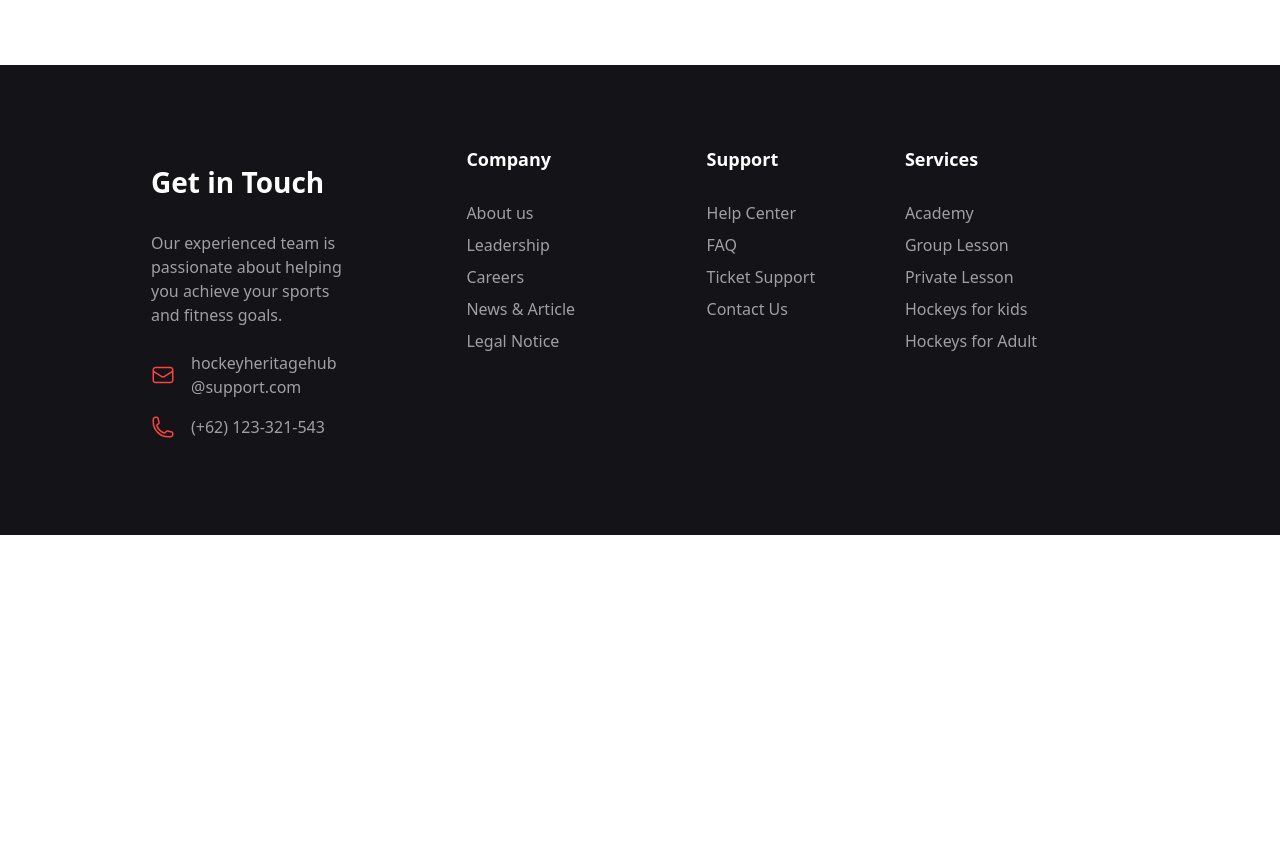
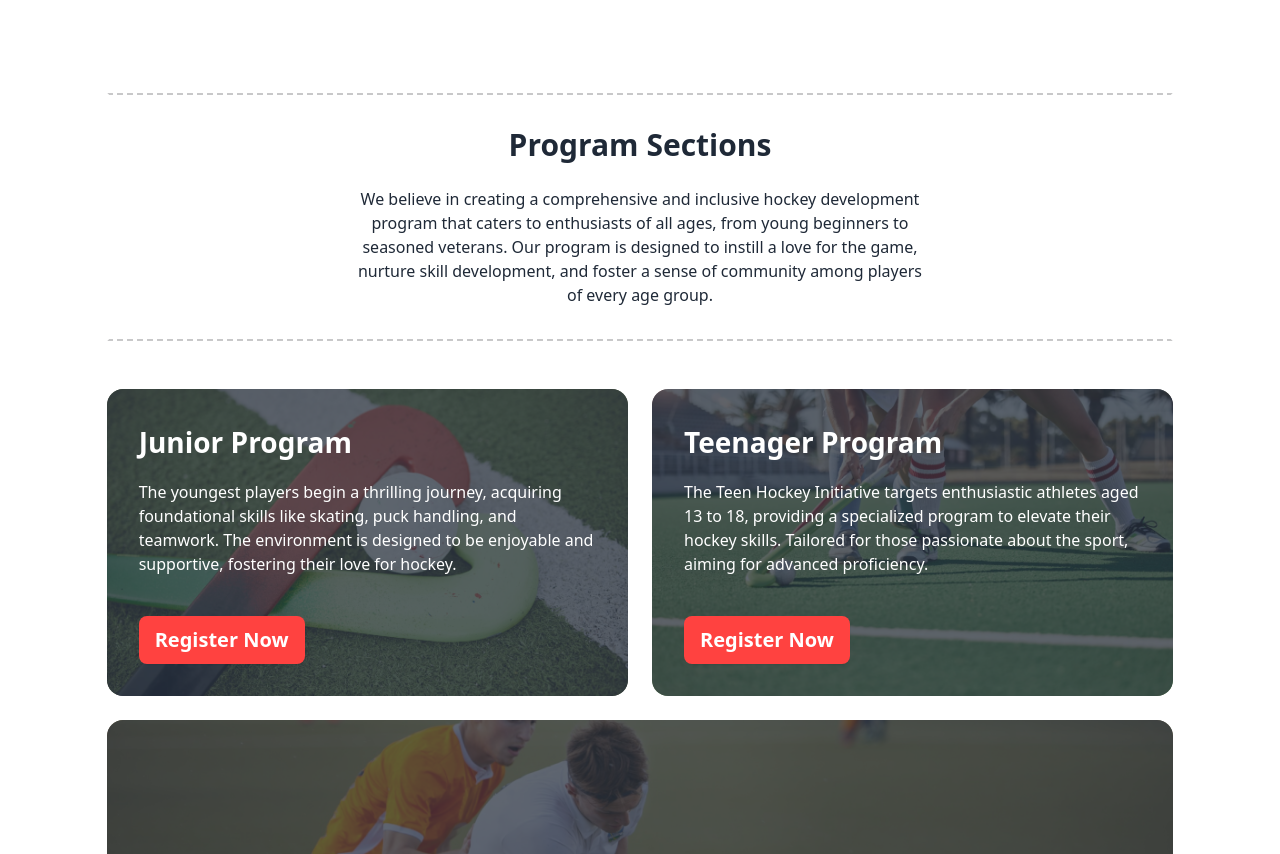
Before and after one commit to DasPriYam714/Hockey-Heritage-Hub-A3-Tailwind-Daisy-UI-, a plain HTML site: page index.html in a window 1280 px wide. Shown: the part 1946-2800 px from the top of the page. Before the commit the page ends 2481 px from the top, so only its background shows below. Drawn offline with nearby package versions, Linux system fonts and the light colour scheme.

Commit message:
add program section

```diff
--- a/index.html
+++ b/index.html
@@ -31,7 +31,7 @@
     </script>
 </head>
 <body>
-    <header>
+    <header class="max-w-screen-2xl w-5/6 mx-auto">
         <!-- nav start here -->
 
             <nav class="py-11">
@@ -210,6 +210,83 @@
 
         <!-- PHC end here -->
 
+        <!-- Program section start here -->
+        <section class="border-2 border-dashed border-x-white border-y-[#C8C8C9] mb-12">
+            <div class="text-center justify-center items-center my-8 mx-aiuto">
+                <div>
+                    <h3 class="text-3xl font-extrabold">Program Sections</h3>
+                    <p class="mt-4 lg:mt-6 md:mx-20 lg:mx-60">We believe in creating a comprehensive and inclusive
+                        hockey development program that caters to enthusiasts of all ages, from young beginners to
+                        seasoned veterans. Our program is designed to instill a love for the game, nurture skill
+                        development, and foster a sense of community among players of every age group. </p>
+                </div>
+
+            </div>
+        </section>
+        <section>
+            <div>
+                <div class="grid grid-cols-1 md:grid-cols-2 lg:grid-cols-2 gap-6 mb-24 wy-auto">
+                    <div class="">
+                        <div class="card w-full bg-base-100 image-full">
+                            <figure><img class="w-full opacity-100" src="Resources/2.png" alt="Shoes" /></figure>
+                            <div class="card-body justify-end">
+                                <div>
+                                    <h2 class="text-white card-title text-[28px] font-extrabold">Junior Program</h2>
+                                </div>
+                                <div>
+                                    <p class="font-medium text-white mt-4">The youngest players begin a thrilling journey, acquiring foundational skills like skating, puck handling, and teamwork. The environment is designed to be enjoyable and supportive, fostering their love for hockey.</p>
+                                </div>
+                                <div>
+                                    <button
+                                        class="mt-8 border-none btn bg-btn-hockeys text-xl text-white font-bold">Register
+                                        Now</button>
+                                </div>
+                            </div>
+                        </div>
+                    </div>
+                    <div>
+                        <div class="card w-full bg-base-100 image-full">
+                            <figure><img class="w-full opacity-100" src="Resources/3.png" alt="Shoes" /></figure>
+                            <div class="card-body justify-end">
+                                <div>
+                                    <h2 class="text-white card-title text-[28px] font-extrabold">Teenager Program</h2>
+                                </div>
+                                <div>
+                                    <p class="font-medium text-white mt-4">The Teen Hockey Initiative targets enthusiastic athletes aged 13 to 18, providing a specialized program to elevate their hockey skills. Tailored for those passionate about the sport, aiming for advanced proficiency.</p>
+                                </div>
+                                <div>
+                                    <button
+                                        class="mt-8 border-none btn bg-btn-hockeys text-xl text-white font-bold">Register
+                                        Now</button>
+                                </div>
+                            </div>
+                        </div>
+                    </div>
+                    <div class="md:col-span-2 lg:col-span-2">
+                        <div class="card w-full bg-base-100 image-full">
+                            <figure class="w-full opacity-100"><img class="w-full opacity-100" src="Resources/4.png"
+                                    alt="Shoes" /></figure>
+                            <div class="card-body justify-end">
+                                <div>
+                                    <h2 class="text-white card-title text-[28px] font-extrabold">Professional Program
+                                    </h2>
+                                </div>
+                                <div>
+                                    <p class="lg:w-[720px] font-medium text-white mt-4">The Professional Hockey Development program is intricately designed for elite players with aspirations of reaching the sport's highest levels. Emphasizing advanced skills, strategic mastery, and physical conditioning, it equips athletes for the demands of professional hockey careers through comprehensive and specialized training.</p>
+                                </div>
+                                <div>
+                                    <button
+                                        class="mt-8 border-none btn bg-btn-hockeys text-xl text-white font-bold">Register
+                                        Now</button>
+                                </div>
+                            </div>
+                        </div>
+                    </div>
+                </div>
+            </div>
+        </section>
+        <!-- Program section end here -->
+
     </main>
 
     <footer>
```
